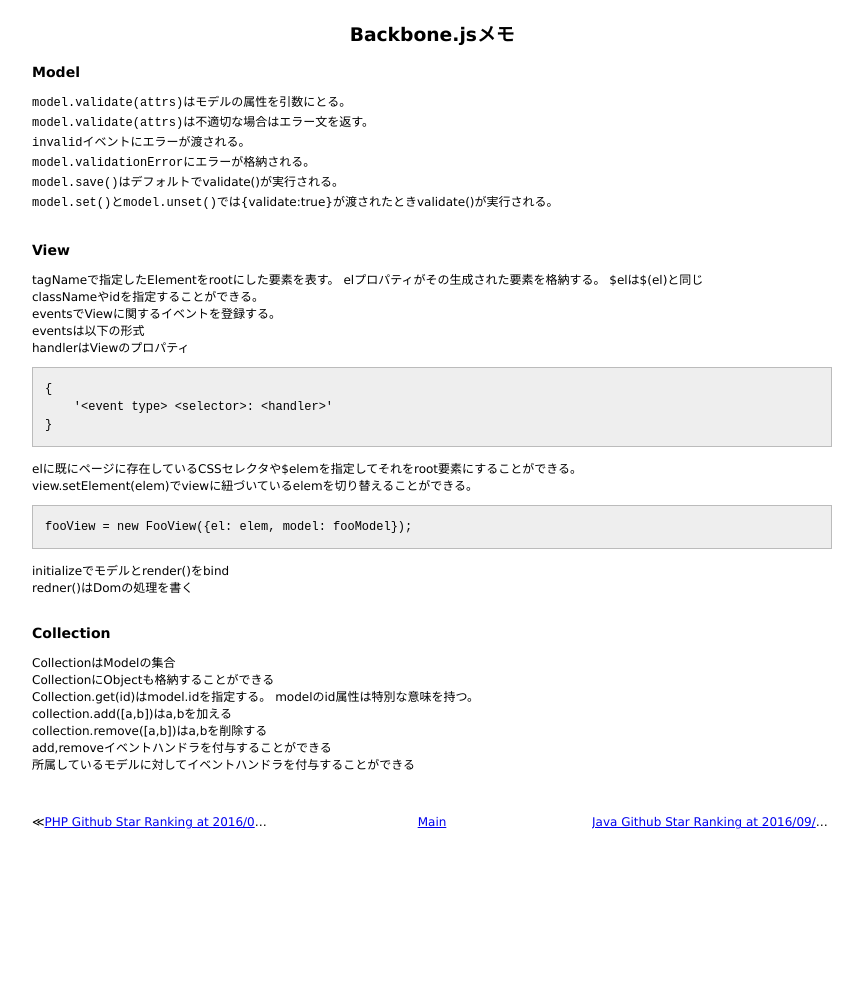
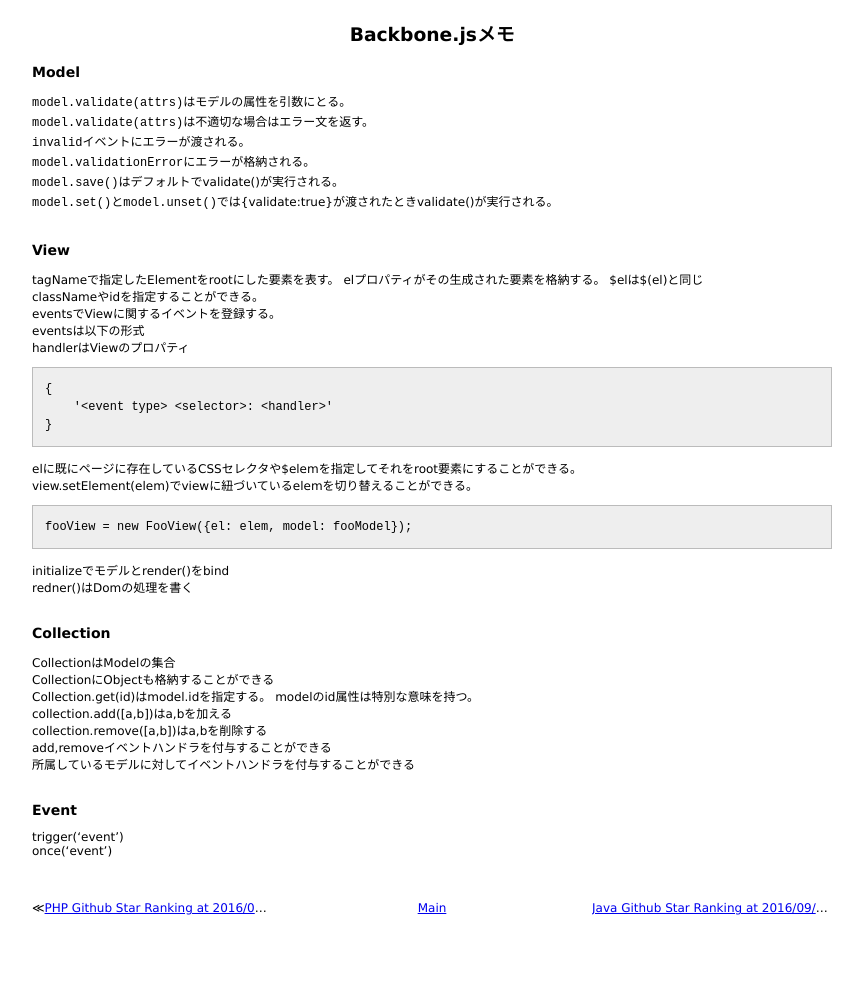
Before and after one commit to 38elements/38elements.github.com, a Jekyll site: the page built from _posts/2016-09-07-backbonejs.md, in a window 1280 px wide. Shown: the whole page, without its empty margins (208-1071 px from the left). Built offline with Jekyll 4.4.1, drawn with Linux system fonts in a browser that asks for light colours; before the commit the page ends 900 px from its top, so only the background shows below that.

Commit message:
Update 2016-09-07-backbonejs.md

```diff
--- a/_posts/2016-09-07-backbonejs.md
+++ b/_posts/2016-09-07-backbonejs.md
@@ -47,3 +47,8 @@ collection.add([a,b])はa,bを加える
 collection.remove([a,b])はa,bを削除する
 add,removeイベントハンドラを付与することができる
 所属しているモデルに対してイベントハンドラを付与することができる
+<br>
+
+### Event
+trigger('event')
+once('event')
```
